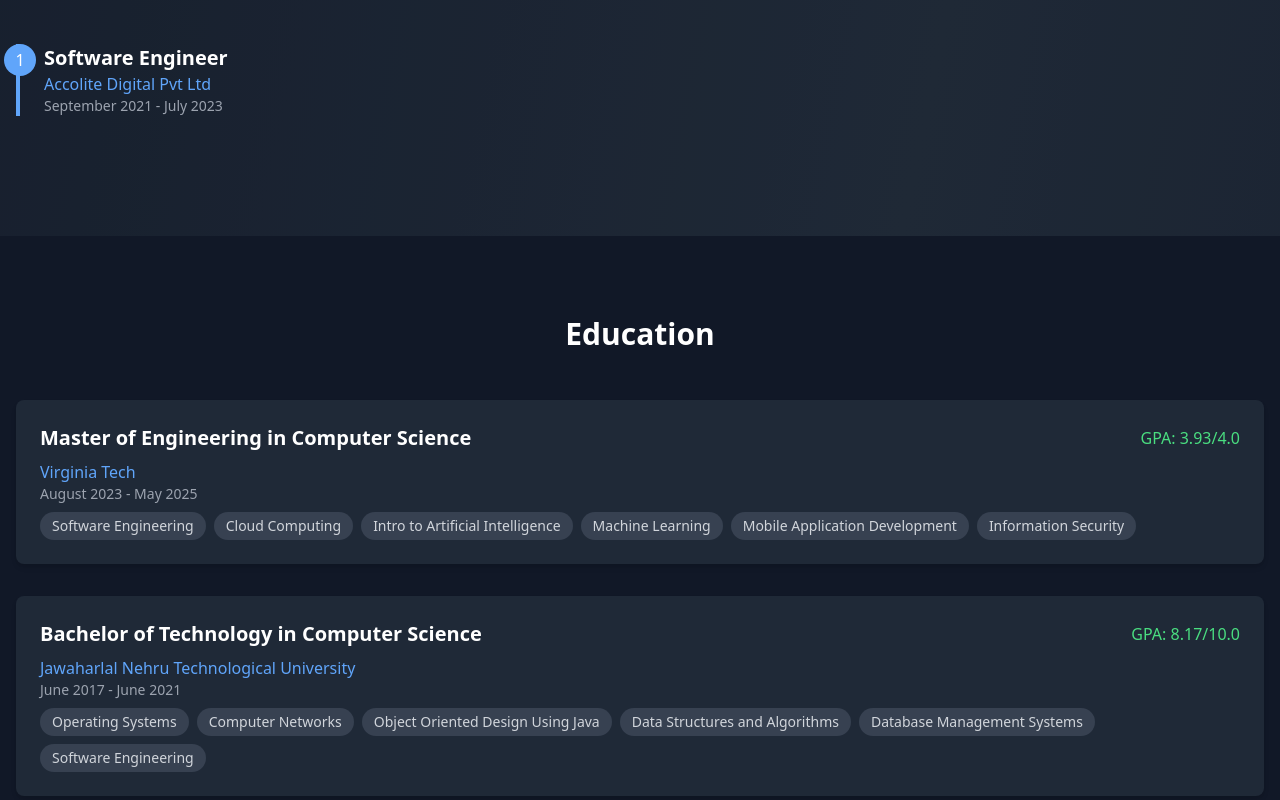
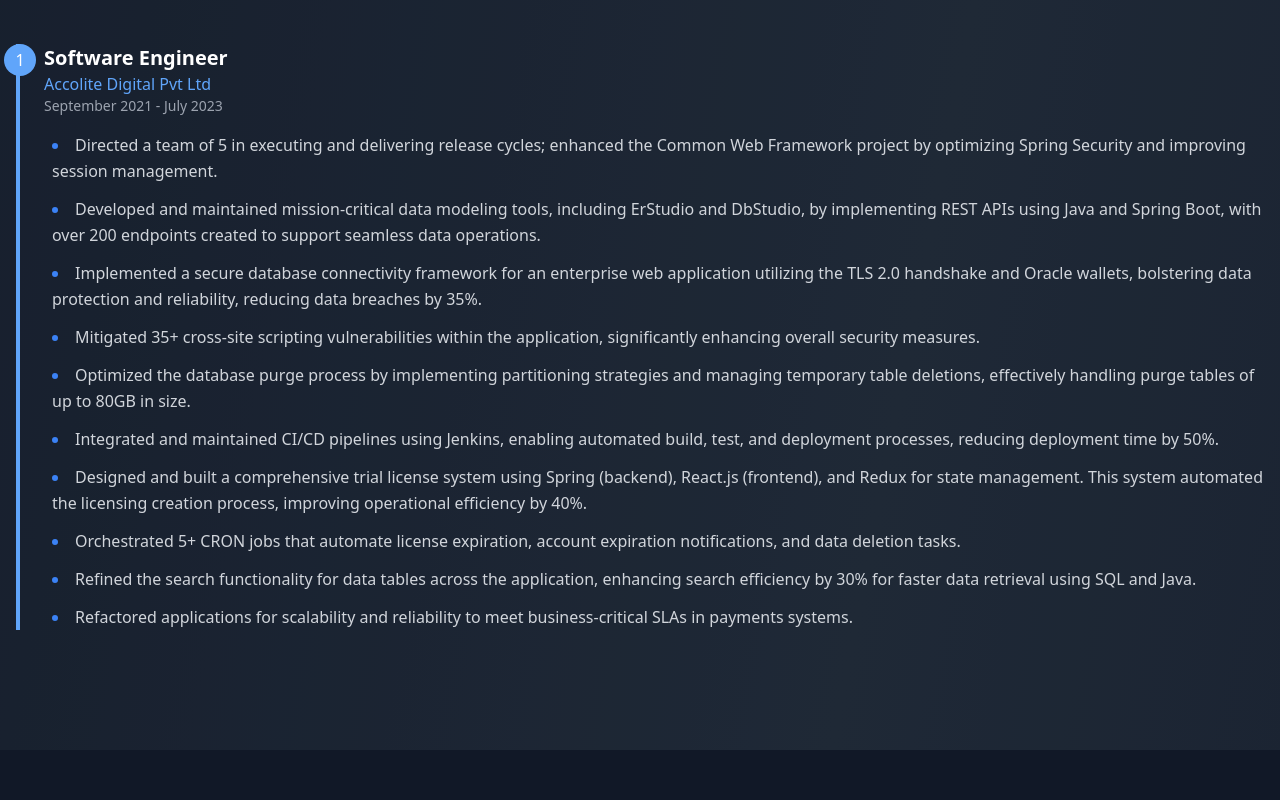
Before and after one commit to divakar007/website, a React (Vite) app: page / in a window 1280 px wide. Shown: the part 1600-2400 px from the top of the page. Built offline with nearby package versions, Linux system fonts and the light colour scheme.

Commit message:
Updated Experience page

```diff
--- a/src/components/Experience.tsx
+++ b/src/components/Experience.tsx
@@ -36,14 +36,14 @@
                             </h3>
                             <p className="text-blue-400 font-medium">{experience.company}</p>
                             <p className="text-gray-400 text-sm">{experience.duration}</p>
-                            {/*<ul className="mt-4 space-y-3 text-gray-300 list-disc list-inside marker:text-blue-500">*/}
-                            {/*    {experience.details.map((detail, i) => (*/}
-                            {/*        <li key={i}*/}
-                            {/*            className="pl-2 leading-relaxed hover:text-blue-400 transition-colors duration-200">*/}
-                            {/*            {detail}*/}
-                            {/*        </li>*/}
-                            {/*    ))}*/}
-                            {/*</ul>*/}
+                            <ul className="mt-4 space-y-3 text-gray-300 list-disc list-inside marker:text-blue-500">
+                                {experience.details.map((detail, i) => (
+                                    <li key={i}
+                                        className="pl-2 leading-relaxed hover:text-blue-400 transition-colors duration-200">
+                                        {detail}
+                                    </li>
+                                ))}
+                            </ul>
                         </div>
                     ))}
                 </div>
```
